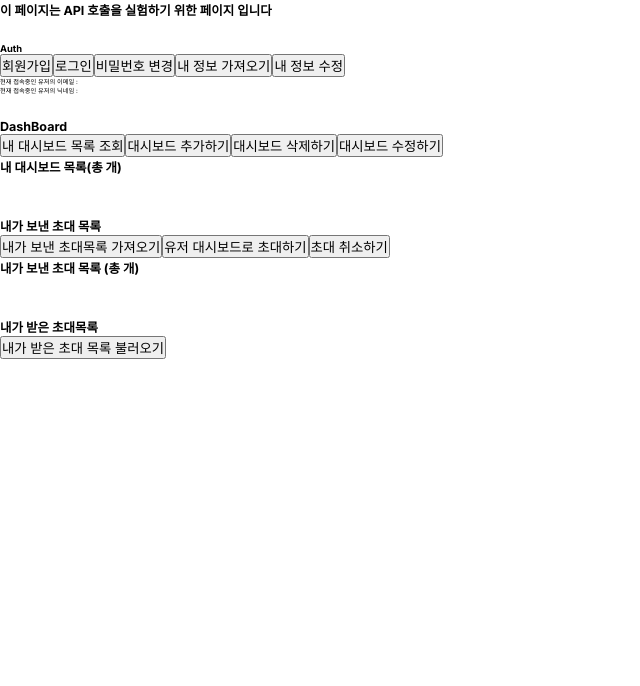
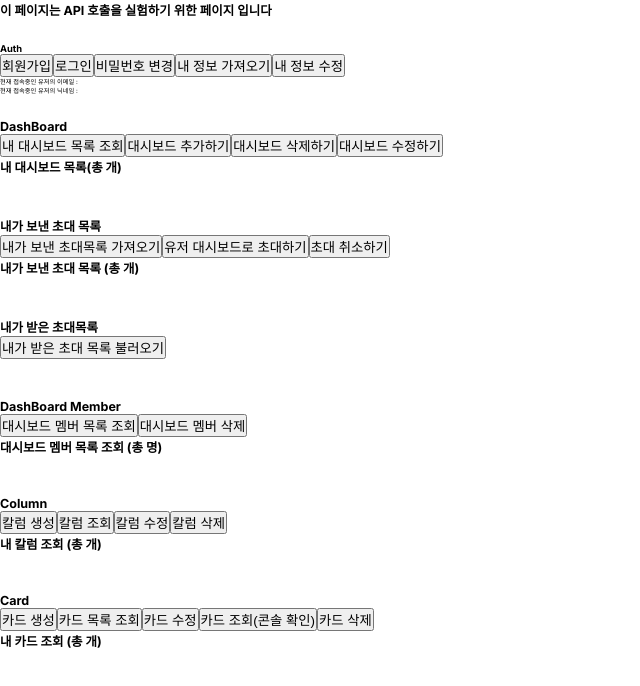
Before and after one commit to sprint-part3-team1/Planyang, a Next.js app: page /testpage in a window 1280 px wide. Shown: the top 686 px of the page, without its empty margins (0-640 px from the left). Built offline with nearby package versions, Linux system fonts and the light colour scheme.

Commit message:
refactor: api 호출 부분 테스트 페이지에 추가 작성

```diff
--- a/src/app/(route)/testpage/page.tsx
+++ b/src/app/(route)/testpage/page.tsx
@@ -13,6 +13,10 @@ import {
   receivedInvitationActions,
   receivedInvitationData,
 } from '@/app/_slice/receivedInvitationsSlice';
+import { memberActions, memberData } from '@/app/_slice/memberSlice';
+import { columnActions, columnData } from '@/app/_slice/columnSlice';
+import { cardActions, cardData } from '@/app/_slice/cardSlice';
+
 // 테스트 계정1 planyang1@test.com AS650103
 // 테스트 계정2 planyang2@test.com AS650103
 
@@ -30,6 +34,15 @@ const TestPage = () => {
 
   // 내가 초대를 받은 목록의 데이터입니다
   const receivedInvitationDatas = useAppSelector(receivedInvitationData);
+
+  // 대시보드 멤버 데이터 입니다.
+  const memberDatas = useAppSelector(memberData);
+
+  // 칼럼 데이터 입니다.
+  const columnDatas = useAppSelector(columnData);
+
+  // 칼럼 내의 카드 데이터 입니다.
+  const cardDatas = useAppSelector(cardData);
 
   // 회원가입 함수 파라미터로 이메일, 닉네임, 패스워드를 받습니다 회원가입이 성공하면 유저데이터에 회원가입을한 유저의 정보가 저장됩니다
   const submitRegistration = (
@@ -170,6 +183,127 @@ const TestPage = () => {
     );
   };
 
+  // 대시보드 멤버 목록을 조회합니다
+  const getMemberList = (dashboardId: number) => {
+    dispatch(
+      memberActions.asyncGetMembers({
+        dashboardId,
+      }),
+    );
+  };
+
+  // 대시보드 멤버를 삭제합니다
+  const deleteMember = (memberId: number) => {
+    dispatch(
+      memberActions.asyncDeleteMember({
+        memberId,
+      }),
+    );
+  };
+
+  // 칼럼 제목과 대시보드 Id를 prop으로 받아서 해당 대시보드 id에 칼럼을 생성합니다
+  const createColumn = (title: string, dashboardId: number) => {
+    dispatch(
+      columnActions.asyncFetchCreateColumn({
+        title,
+        dashboardId,
+      }),
+    );
+  };
+
+  // 해당 대시보드에 있는 칼럼들을 조회합니다
+  const getColumn = (dashboardId: number) => {
+    dispatch(
+      columnActions.asyncFetchGetColumn({
+        dashboardId,
+      }),
+    );
+  };
+
+  // 칼럼의 제목을 수정합니다
+  const updateColumn = (columnId: number, title: string) => {
+    dispatch(
+      columnActions.asyncFetchPutColumn({
+        columnId,
+        title,
+      }),
+    );
+  };
+
+  // 칼럼을 삭제합니다
+  const deleteColumn = (columnId: number) => {
+    dispatch(
+      columnActions.asyncFetchDeleteColumn({
+        columnId,
+      }),
+    );
+  };
+
+  // dueDate, tags, imageUrl에 값을 null로 해도 괜찮습니다
+  const createCard = (
+    assigneeUserId: number,
+    dashboardId: number,
+    columnId: number,
+    title: string,
+    description: string,
+    dueDate: string,
+    tags: [string],
+    imageUrl: string,
+  ) => {
+    dispatch(
+      cardActions.asyncFetchCreateCard({
+        assigneeUserId,
+        dashboardId,
+        columnId,
+        title,
+        description,
+        dueDate,
+        tags,
+        imageUrl,
+      }),
+    );
+  };
+
+  // 해당 컬럼의 카드 목록을 조회합니다
+  const getCardList = (columnId: number) => {
+    dispatch(cardActions.asyncFetchGetCards({ columnId }));
+  };
+
+  // 카드를 수정합니다
+  const updateCard = (
+    columnId: number,
+    id: number, // assigneeUserId
+    cardId: number,
+    title: string,
+    description: string,
+    dueDate: string,
+    tags: [string],
+    imageUrl: string,
+  ) => {
+    dispatch(
+      cardActions.asyncFetchPutCard({
+        columnId,
+        assignee: { id },
+        id: cardId,
+        title,
+        description,
+        dueDate,
+        tags,
+        imageUrl,
+      }),
+    );
+  };
+
+  // 카드를 조회합니다
+  const getCard = (cardId: number) => {
+    dispatch(cardActions.asyncFetchGetCard({ cardId }));
+  };
+
+  // 카드를 삭제합니다
+  const deleteCard = (cardId: number) => {
+    dispatch(cardActions.asyncFetchDeleteCard({ cardId }));
+  };
+
   return (
     <div>
       <h1>이 페이지는 API 호출을 실험하기 위한 페이지 입니다</h1>
@@ -247,7 +381,7 @@ const TestPage = () => {
         <button
           type="button"
           onClick={() => {
-            deleteDashBoard(6022);
+            deleteDashBoard(1673);
           }}
         >
           대시보드 삭제하기
@@ -255,7 +389,7 @@ const TestPage = () => {
         <button
           type="button"
           onClick={() => {
-            updateDashBoard(6025, '수정된 대시보드1', '#842f54');
+            updateDashBoard(6266, '수정된 대시보드1', '#842f54');
           }}
         >
           대시보드 수정하기
@@ -354,6 +488,112 @@ const TestPage = () => {
           );
         })}
       </div>
+      <br />
+      <br />
+      <br />
+      <br />
+      <br />
+      <div>
+        <h1>DashBoard Member</h1>
+        <button type="button" onClick={() => getMemberList(6073)}>
+          대시보드 멤버 목록 조회
+        </button>
+        <button type="button" onClick={() => deleteMember(8261)}>
+          대시보드 멤버 삭제
+        </button>
+        <h1>대시보드 멤버 목록 조회 (총 {memberDatas?.totalCount}명)</h1>
+        {memberDatas?.members.map((item) => {
+          return (
+            <div key={item.id}>
+              <div>멤버 id: {item.id}</div>
+              <div>멤버의 고유 id: {item.userId}</div>
+              <div>멤버 닉네임: {item.nickname}</div>
+              <div>멤버 이메일: {item.email}</div>
+              <br />
+            </div>
+          );
+        })}
+      </div>
+      <br />
+      <br />
+      <br />
+      <br />
+      <br />
+      <div>
+        <h1>Column</h1>
+        <button type="button" onClick={() => createColumn('test2', 5936)}>
+          칼럼 생성
+        </button>
+        <button type="button" onClick={() => getColumn(5936)}>
+          칼럼 조회
+        </button>
+        <button type="button" onClick={() => updateColumn(21083, '수정수정')}>
+          칼럼 수정
+        </button>
+        <button type="button" onClick={() => deleteColumn(21083)}>
+          칼럼 삭제
+        </button>
+        <div>
+          <h1>내 칼럼 조회 (총 {columnDatas?.data?.length}개)</h1>
+          {columnDatas?.data?.map((item) => {
+            return (
+              <div key={item.id}>
+                <div>칼럼 id: {item.id}</div>
+                <div>칼럼 title: {item.title}</div>
+                <br />
+              </div>
+            );
+          })}
+        </div>
+      </div>
+      <br />
+      <br />
+      <br />
+      <br />
+      <br />
+      <div>
+        <h1>Card</h1>
+        <button
+          type="button"
+          onClick={() =>
+            createCard(1673, 5936, 19964, '생성', '설명', '2024-04-17 18:27', [
+              '생성',
+            ])
+          }
+        >
+          카드 생성
+        </button>
+        <button type="button" onClick={() => getCardList(19964)}>
+          카드 목록 조회
+        </button>
+        <button
+          type="button"
+          onClick={() => updateCard(19964, 1673, 4988, '수정수정', '설명 수정')}
+        >
+          카드 수정
+        </button>
+        <button type="button" onClick={() => getCard(4988)}>
+          카드 조회(콘솔 확인)
+        </button>
+        <button type="button" onClick={() => deleteCard(4988)}>
+          카드 삭제
+        </button>
+        <div>
+          <h1>내 카드 조회 (총 {cardDatas?.totalCount}개)</h1>
+          {cardDatas?.cards?.map((item) => {
+            return (
+              <div key={item.id}>
+                <div>카드 id: {item.id}</div>
+                <div>카드 title: {item.title}</div>
+                <div>카드 설명: {item.description}</div>
+                <div>카드 tags: {item.tags}</div>
+                <div>카드 생성자: {item.assignee.nickname}</div>
+                <br />
+              </div>
+            );
+          })}
+        </div>
+      </div>
     </div>
   );
 };
```
